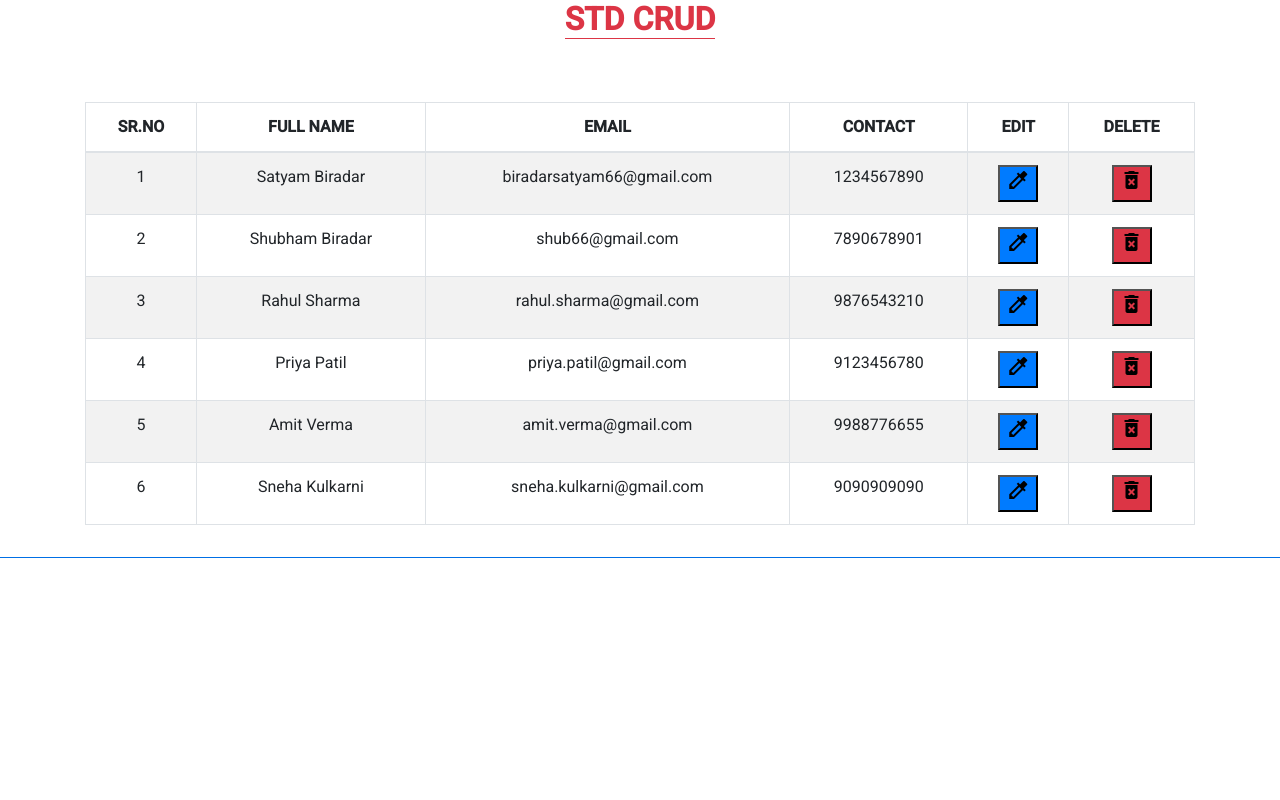
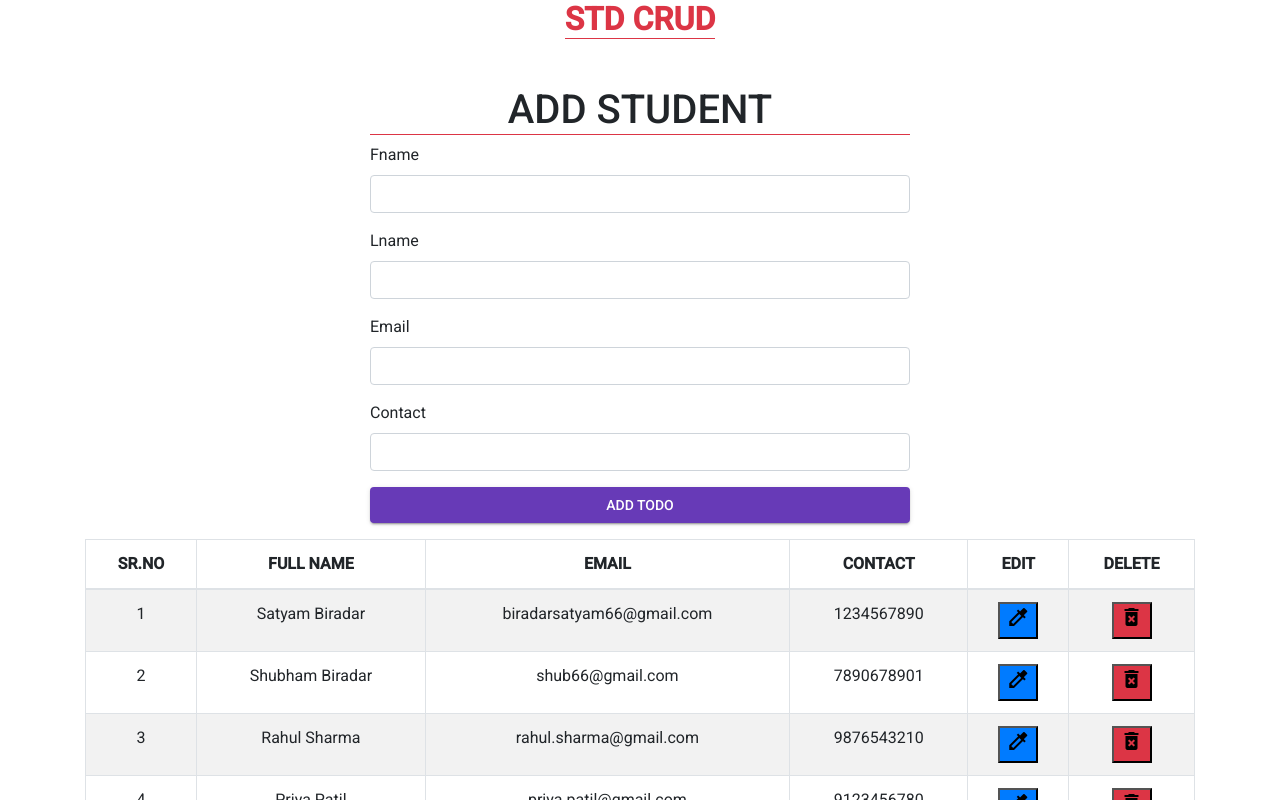
Before and after one commit to biradarsatyam66-eng/OurNewApp, an Angular app: page / in a window 1280 px wide. Shown: the top 800 px of the page. Built offline with nearby package versions, Linux system fonts and the light colour scheme.

Commit message:
std add task

```diff
--- a/src/app/std-crud/std-crud.component.html
+++ b/src/app/std-crud/std-crud.component.html
@@ -3,7 +3,48 @@
 
 <div class="container">
     <div class="row">
-        <div class="col-md-6 offset-md-3"></div>
+        <div class="col-md-6 offset-md-3">
+            <h1 *ngIf="!isinEditMode" class="text-center border-bottom border-danger">ADD STUDENT</h1>
+            <h1 *ngIf="isinEditMode" class="text-center border-bottom border-danger">UPDATE STUDENT</h1>
+
+            <div class="form-group">
+                <label for="fname">Fname</label>
+                <input
+                #fname
+                type="text" class="form-control">
+            </div>
+            <div class="form-group">
+                <label for="lname">Lname</label>
+                <input
+                #lname
+                type="text" class="form-control">
+            </div>
+            <div class="form-group">
+                <label for="email">Email</label>
+                <input
+                #email
+                type="text" class="form-control">
+            </div>
+            <div class="form-group">
+                <label for="contact">Contact</label>
+                <input
+                #contact
+                type="number" class="form-control">
+            </div>
+
+            <div>
+                <button
+                *ngIf="!isinEditMode"
+                (click)="onAdd()"
+                mat-raised-button class="btn-block" color="primary">ADD TODO</button>
+            </div>
+
+            <div>
+                <button
+                *ngIf="isinEditMode"
+                mat-raised-button class="btn-block" color="warn">Update TODO</button>
+            </div>
+        </div>
     </div>
     <div class="row mt-3">
         <div class="col-md-12">
--- a/src/app/std-crud/std-crud.component.ts
+++ b/src/app/std-crud/std-crud.component.ts
@@ -1,4 +1,4 @@
-import { Component, OnInit } from '@angular/core';
+import { Component, ElementRef, OnInit, ViewChild } from '@angular/core';
 
 interface Istd {
   fname : string,
@@ -16,6 +16,12 @@ interface Istd {
 })
 export class StdCRUDComponent implements OnInit {
 
+  @ViewChild('fname') fname !: ElementRef
+  @ViewChild('lname') lname !: ElementRef
+  @ViewChild('email') email !: ElementRef
+  @ViewChild('contact') contact !: ElementRef
+
+  isinEditMode : Boolean = false
   constructor() { }
 
   ngOnInit(): void {
@@ -65,4 +71,19 @@ export class StdCRUDComponent implements OnInit {
 },
 ]
 
+  onAdd(){
+    let new_obj : Istd ={
+      fname : this.fname.nativeElement.value,
+      lname : this.lname.nativeElement.value,
+      email : this.email.nativeElement.value,
+      contact : Number(this.contact.nativeElement.value),
+      stdId : Date.now().toString()
+     }
+     this.fname.nativeElement.value = ''
+     this.lname.nativeElement.value = ''
+     this.email.nativeElement.value = ''
+     this.contact.nativeElement.value = ''
+     this.StdArr.unshift(new_obj)
+  }
+
 }
```
